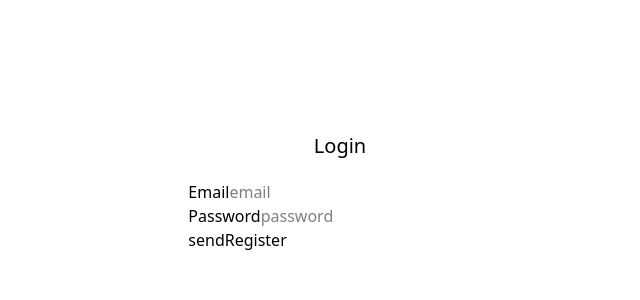
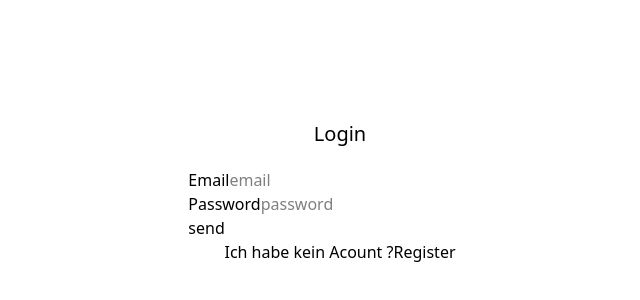
Before and after one commit to CommitCrush/Reise-Blog, a Next.js app in the folder nextjs_basic/: page /login in a window 1280 px wide. Shown: the part 208-508 px from the top of the page, without its empty margins (300-940 px from the left). Built offline with nearby package versions, Linux system fonts and the light colour scheme; no server answers.

Commit message:
feat: enhance login page layout and add registration prompt

```diff
--- a/nextjs_basic/src/app/(auth)/login/page.tsx
+++ b/nextjs_basic/src/app/(auth)/login/page.tsx
@@ -29,8 +29,17 @@ export default function LoginPage() {
             required
           />
         </div>
-        <button type="submit">send</button>
-        <Link href="/register">Register</Link>
+        <button
+          type="submit"
+        >
+          send
+        </button>
+        <p className="text-center">
+          Ich habe kein Acount ?
+          <Link href="/register">
+            Register
+          </Link>
+        </p>
       </form>
     </main>
   );
```
Also changed, not shown: 1 other file (tests, documents, lock files or other folders).
